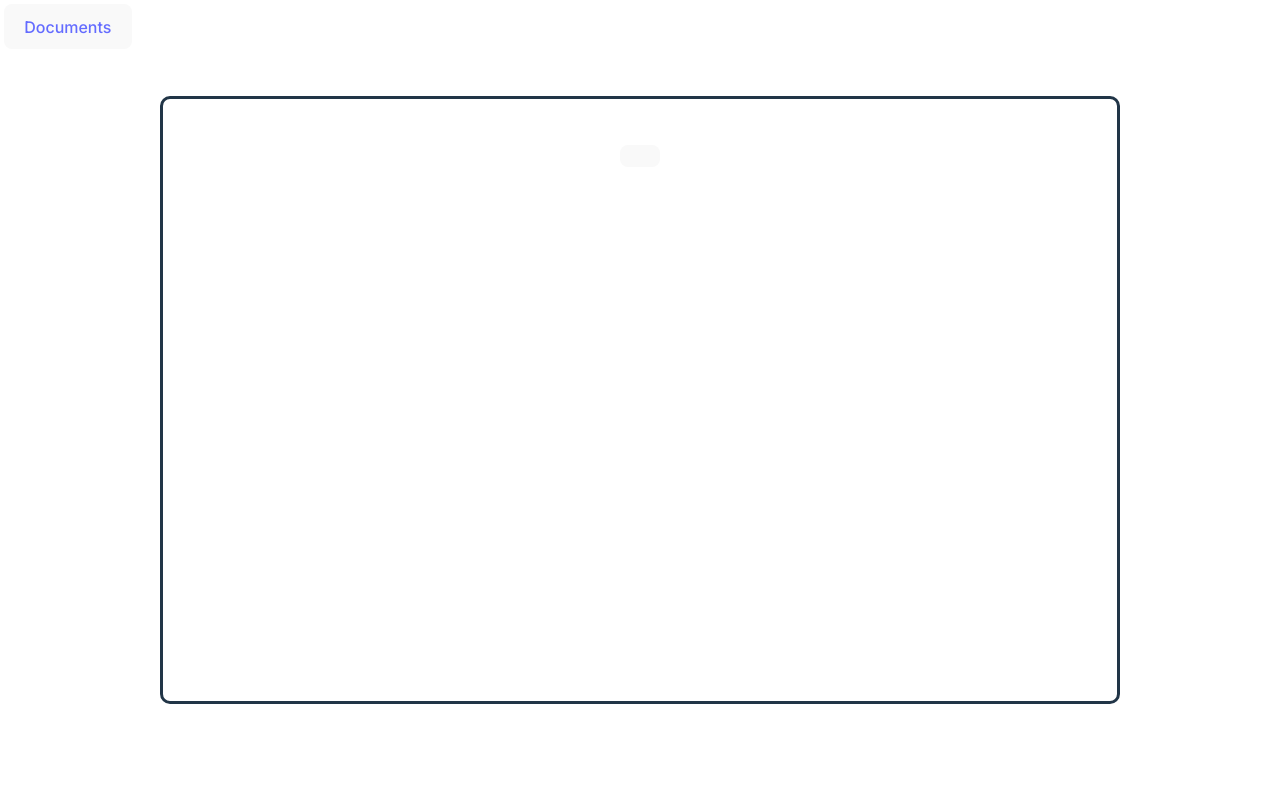
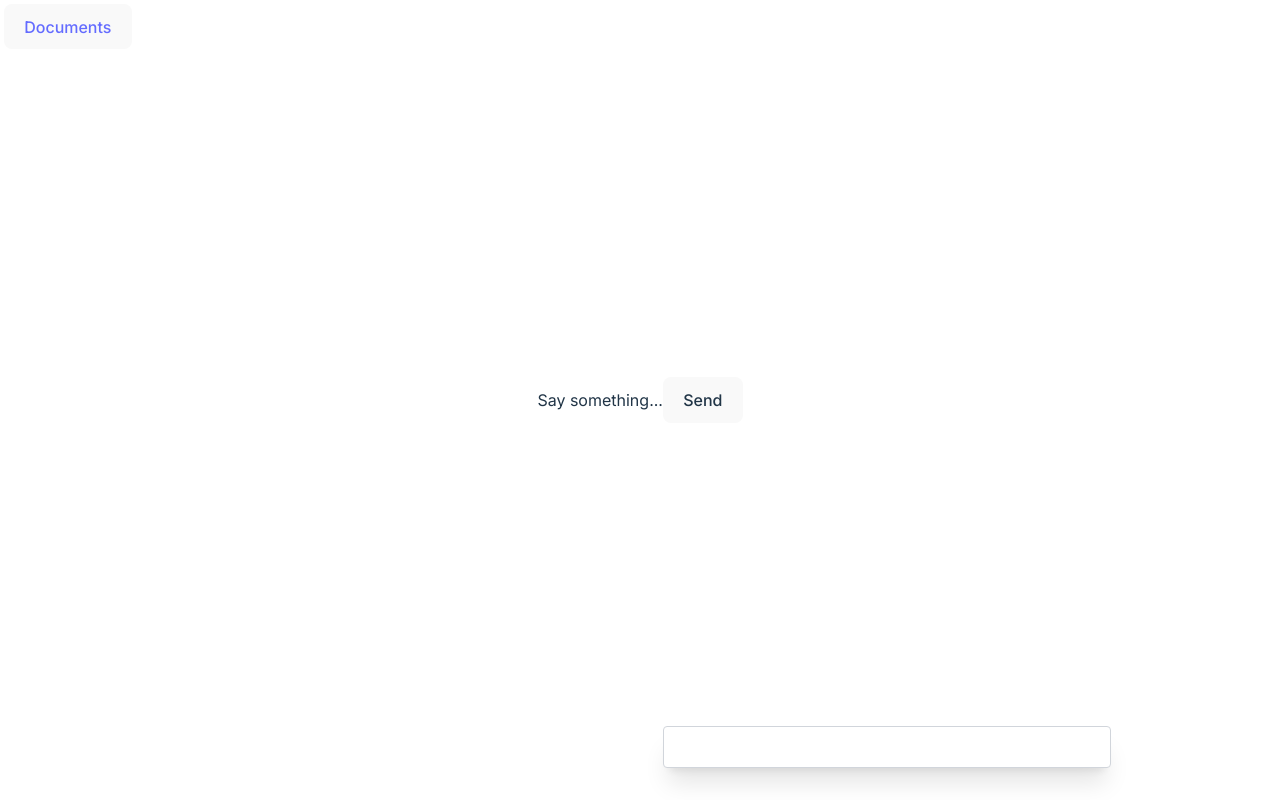
Before and after one commit to CodingCowboys10/kmai, a Next.js app in the folder 2-RTB/poc/: page /chat in a window 1280 px wide. Built offline with nearby package versions, Linux system fonts and the light colour scheme.

Commit message:
Implement Vercel AI sdk

```diff
--- a/2-RTB/poc/package.json
+++ b/2-RTB/poc/package.json
@@ -10,8 +10,8 @@
   },
   "dependencies": {
     "@microsoft/fetch-event-source": "^2.0.1",
+    "ai": "^2.2.29",
     "chromadb": "^1.6.1",
-    "cohere-ai": "^6.2.2",
     "dotenv": "^16.3.1",
     "langchain": "^0.0.200",
     "next": "14.0.3",
--- a/2-RTB/poc/src/app/chat/chat_components/chat.tsx
+++ b/2-RTB/poc/src/app/chat/chat_components/chat.tsx
@@ -2,44 +2,13 @@
 import {Properties} from "csstype";
 import { fetchEventSource } from '@microsoft/fetch-event-source';
 import { FormEvent, useCallback, useState } from 'react';
+'use client';
 
+import { useChat } from 'ai/react';
 export const runtime = 'edge';
 
 function Chat() {
-    const [stream, setStream] = useState(true);
-
-    const [input, setInput] = useState('');
-    const [output, setOutput] = useState('');
-    const [inflight, setInflight] = useState(false);
-    const onSubmit = useCallback(
-        async (e: FormEvent) => {
-            e.preventDefault();
-
-            // Prevent multiple requests at once
-            if (inflight) return;
-
-            // Reset output
-            setInflight(true);
-            setOutput('');
-
-            try {
-                await fetchEventSource(`/api/chat`, {
-                    method: 'POST',
-                    body: JSON.stringify({input : "scrivimi una funzione python"}), //nostra domanda
-                    headers: { 'Content-Type': 'application/json' },
-                    onmessage(ev) {
-                        setOutput((o) => o + ev.data);
-                    },
-                });
-                setInput('');
-            } catch (error) {
-                console.error(error);
-            } finally {
-                setInflight(false);
-            }
-        },
-        [input, stream, inflight]
-    );
+    const { messages, input, handleInputChange, handleSubmit } = useChat();
 
     const chatStyle :Properties = {
         fontFamily: 'Roboto, sans-serif',
@@ -54,14 +23,28 @@ function Chat() {
         border : "solid",
     };
 
+    return (
+        <div className="mx-auto w-full max-w-md py-24 flex flex-col stretch">
+            {messages.map(m => (
+                <div key={m.id}>
+                    {m.role === 'user' ? 'User: ' : 'AI: '}
+                    {m.content}
+                </div>
+            ))}
 
-    return (
-        <>
-            <div id="chatArea" className=" p-10 relative max-w-full h-min w-min" style={chatStyle}>
-                {output}
-                <button onClick={onSubmit}></button>
-            </div>
-        </>
+            <form onSubmit={handleSubmit}>
+                <label>
+                    Say something...
+                    <input
+                        className="fixed w-full max-w-md bottom-0 border border-gray-300 rounded mb-8 shadow-xl p-2"
+                        value={input}
+                        onChange={handleInputChange}
+                    />
+                </label>
+                <button type="submit">Send</button>
+            </form>
+        </div>
+
     );
 }
 
--- a/2-RTB/poc/src/utils/chat_utils.ts
+++ b/2-RTB/poc/src/utils/chat_utils.ts
@@ -4,7 +4,6 @@ import {ChatOllama} from "langchain/chat_models/ollama";
 import {OpenAI} from "langchain/llms/openai";
 import {Chroma} from "langchain/vectorstores/chroma";
 
-console.log(process.env.OPENAI_API_KEY) //
 
 
 export const models : Record<string, any> = {
@@ -81,5 +80,3 @@ export function setPrompt(){
     La chat history : {chat_history},
     La tua risposta ( in italiano ) : `;
 }
-
-export const vectorStore = await Chroma.fromExistingCollection(embeddings["openAi"], {collectionName: collections["openAi"]})
```
Also changed, not shown: 1 other file (tests, documents, lock files or other folders).
